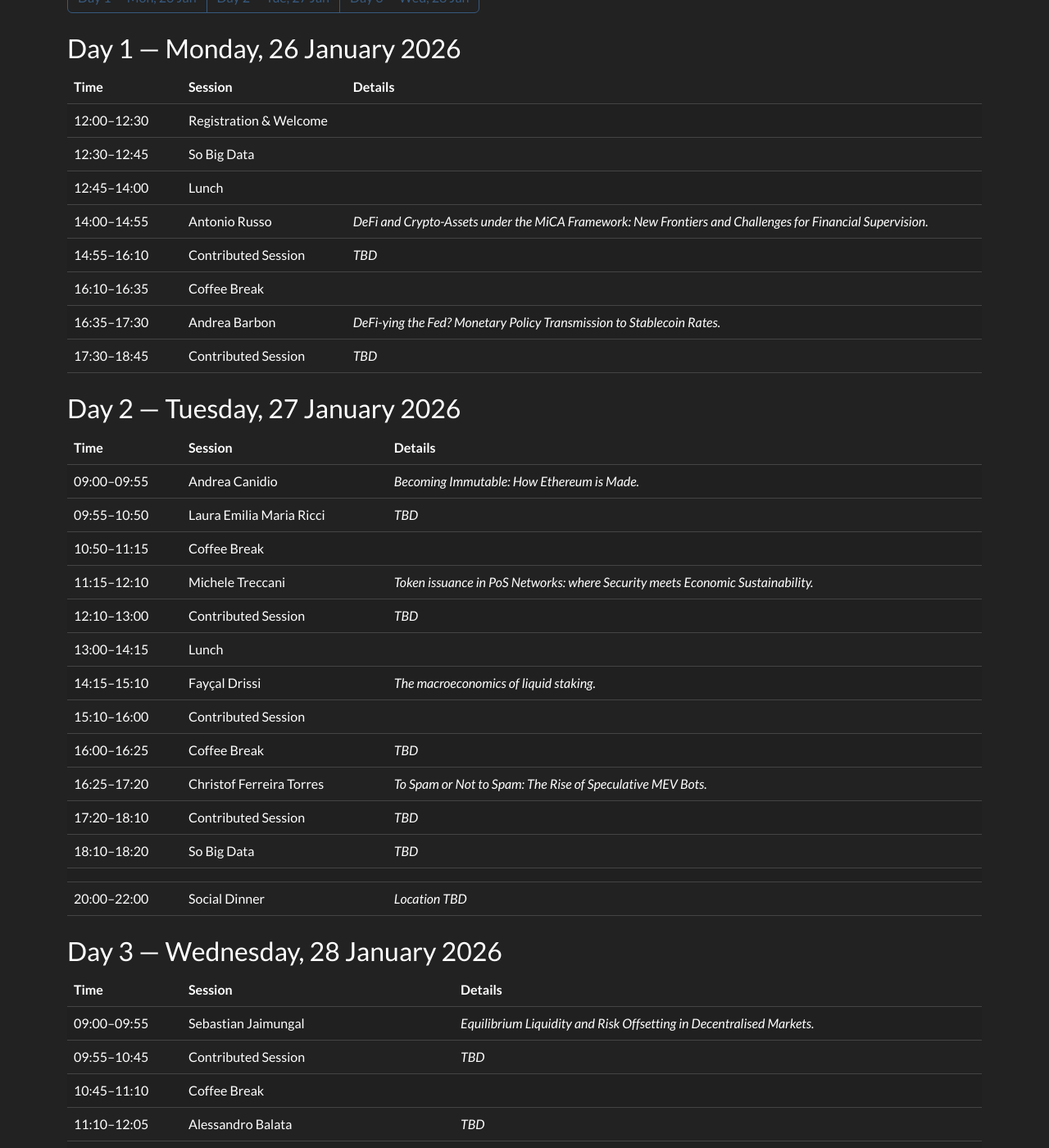
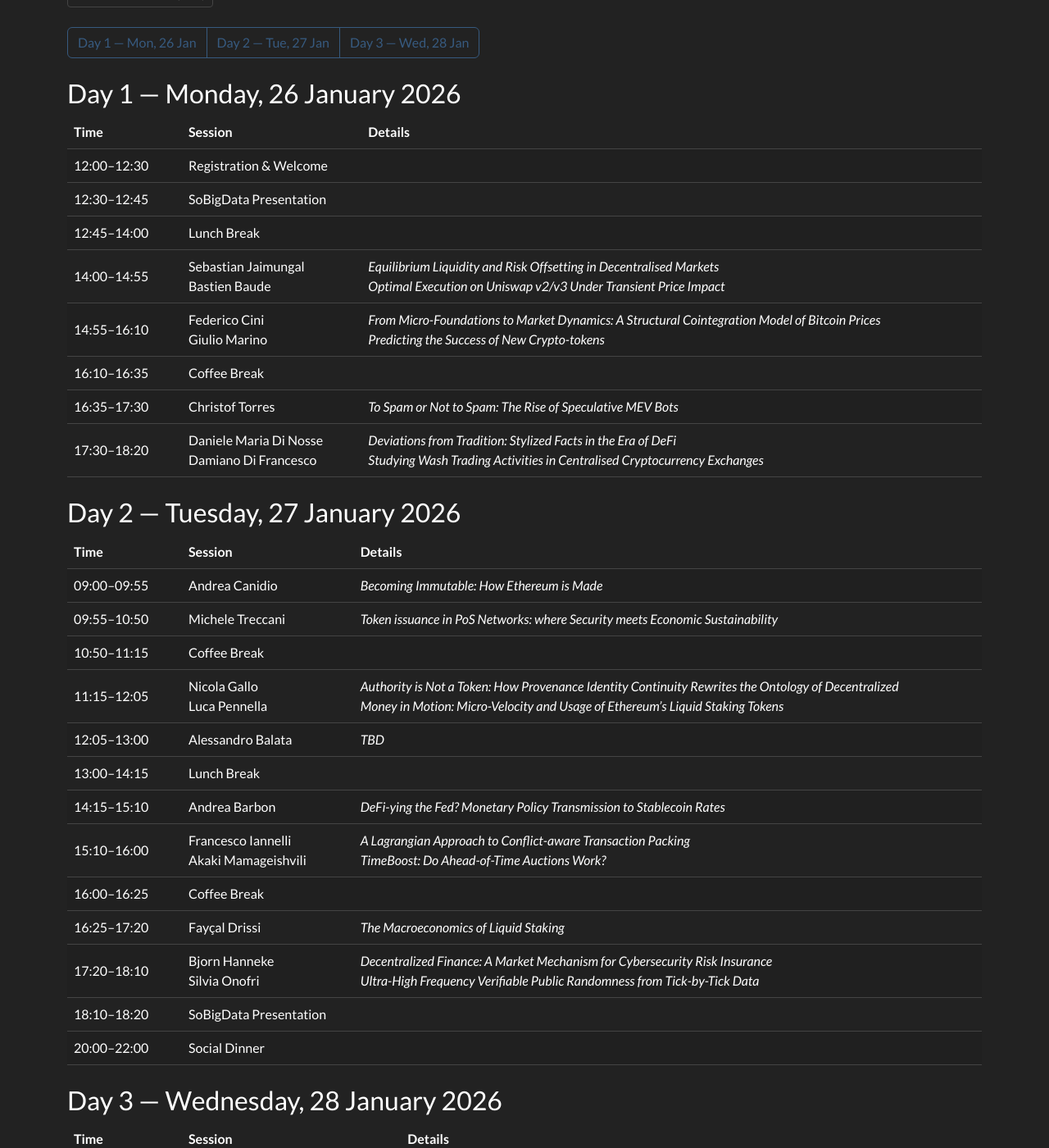
Before and after one commit to sns-defi/sns-defi.github.io, a Jekyll site: the page built from program.md, in a window 1280 px wide and 1400 px high, scrolled down 267 px. Shown: the whole window at 82% size. Built offline with Jekyll 4.4.1, drawn with Linux system fonts in a browser that asks for light colours; nearby versions of some CDN libraries; some of the changed text lies outside the part shown.

Commit message:
program update

```diff
--- a/program.md
+++ b/program.md
@@ -1,11 +1,12 @@
 ---
 layout: default
-title: "Program (Sketch)"
+title: "Program"
 permalink: /program/
 ---
 
-<h2 class="section-title">Program (Sketch)</h2>
+<h2 class="section-title">Program</h2>
 <p class="mb-3">The conference runs from <strong>Monday 26 January 2026</strong> to <strong>Wednesday 28 January 2026</strong> at Scuola Normale Superiore, Pisa. All times are <strong>CET (UTC+1)</strong>. All talks will be held in the <strong>Sala Azzurra</strong> (first floor). Coffee breaks and lunches will be served in the adjacent room.</p>
+<p class="mb-4"><a class="btn btn-outline-secondary btn-sm" href="{{ '/Schedule.pdf' | relative_url }}" download>Download Schedule (PDF)</a></p>
 
 <nav class="mb-4">
   <div class="btn-group" role="group" aria-label="Day navigation">
@@ -23,13 +24,13 @@ permalink: /program/
   <tbody>
     <!-- EXAMPLE OF ROW <tr><td>14:00–15:00</td><td>Session C OPPURE Panel 1 OPPURE Posters Session</td><td>Stablecoins & Payment Rails</td></tr>-->
     <tr><td>12:00–12:30</td><td>Registration & Welcome</td><td></td></tr>
-    <tr><td>12:30–12:45</td><td>So Big Data</td><td></td></tr>
-    <tr><td>12:45–14:00</td><td>Lunch</td><td></td></tr>
-    <tr><td>14:00–14:55</td><td>Antonio Russo</td><td><em>DeFi and Crypto-Assets under the MiCA Framework: New Frontiers and Challenges for Financial Supervision.</em></td></tr>
-    <tr><td>14:55–16:10</td><td>Contributed Session</td><td><em>TBD</em></td></tr>
+    <tr><td>12:30–12:45</td><td>SoBigData Presentation</td><td></td></tr>
+    <tr><td>12:45–14:00</td><td>Lunch Break</td><td></td></tr>
+    <tr><td>14:00–14:55</td><td>Sebastian Jaimungal<br>Bastien Baude</td><td><em>Equilibrium Liquidity and Risk Offsetting in Decentralised Markets</em><br><em>Optimal Execution on Uniswap v2/v3 Under Transient Price Impact</em></td></tr>
+    <tr><td>14:55–16:10</td><td>Federico Cini<br>Giulio Marino</td><td><em>From Micro-Foundations to Market Dynamics: A Structural Cointegration Model of Bitcoin Prices</em><br><em>Predicting the Success of New Crypto-tokens</em></td></tr>
     <tr><td>16:10–16:35</td><td>Coffee Break</td><td></td></tr>
-    <tr><td>16:35–17:30</td><td>Andrea Barbon</td><td><em>DeFi-ying the Fed? Monetary Policy Transmission to Stablecoin Rates.</em></td></tr>
-    <tr><td>17:30–18:45</td><td>Contributed Session</td><td><em>TBD</em></td></tr>
+    <tr><td>16:35–17:30</td><td>Christof Torres</td><td><em>To Spam or Not to Spam: The Rise of Speculative MEV Bots</em></td></tr>
+    <tr><td>17:30–18:20</td><td>Daniele Maria Di Nosse<br>Damiano Di Francesco</td><td><em>Deviations from Tradition: Stylized Facts in the Era of DeFi</em><br><em>Studying Wash Trading Activities in Centralised Cryptocurrency Exchanges</em></td></tr>
   </tbody>
 </table>
 
@@ -39,20 +40,19 @@ permalink: /program/
     <tr><th style="width: 140px;">Time</th><th>Session</th><th>Details</th></tr>
   </thead>
   <tbody>
-    <tr><td>09:00–09:55</td><td>Andrea Canidio</td><td><em>Becoming Immutable: How Ethereum is Made.</em></td></tr>
-    <tr><td>09:55–10:50</td><td>Laura Emilia Maria Ricci</td><td><em>TBD</em></td></tr>
+    <tr><td>09:00–09:55</td><td>Andrea Canidio</td><td><em>Becoming Immutable: How Ethereum is Made</em></td></tr>
+    <tr><td>09:55–10:50</td><td>Michele Treccani</td><td><em>Token issuance in PoS Networks: where Security meets Economic Sustainability</em></td></tr>
     <tr><td>10:50–11:15</td><td>Coffee Break</td><td></td></tr>
-    <tr><td>11:15–12:10</td><td>Michele Treccani</td><td><em>Token issuance in PoS Networks: where Security meets Economic Sustainability.</em></td></tr>
-    <tr><td>12:10–13:00</td><td>Contributed Session</td><td><em>TBD</em></td></tr>
-    <tr><td>13:00–14:15</td><td>Lunch</td><td></td></tr>
-    <tr><td>14:15–15:10</td><td>Fayçal Drissi</td><td><em>The macroeconomics of liquid staking.</em></td></tr>
-    <tr><td>15:10–16:00</td><td>Contributed Session</td><td></td></tr>
-    <tr><td>16:00–16:25</td><td>Coffee Break</td><td><em>TBD</em></td></tr>
-    <tr><td>16:25–17:20</td><td>Christof Ferreira Torres</td><td><em>To Spam or Not to Spam: The Rise of Speculative MEV Bots.</em></td></tr>
-    <tr><td>17:20–18:10</td><td>Contributed Session</td><td><em>TBD</em></td></tr>
-    <tr><td>18:10–18:20</td><td>So Big Data</td><td><em>TBD</em></td></tr>
-    <tr><td></td><td></td><td><em></em></td></tr>
-    <tr><td>20:00–22:00</td><td>Social Dinner</td><td><em>Location TBD</em></td></tr>
+    <tr><td>11:15–12:05</td><td>Nicola Gallo<br>Luca Pennella</td><td><em>Authority is Not a Token: How Provenance Identity Continuity Rewrites the Ontology of Decentralized</em><br><em>Money in Motion: Micro-Velocity and Usage of Ethereum’s Liquid Staking Tokens</em></td></tr>
+    <tr><td>12:05–13:00</td><td>Alessandro Balata</td><td><em>TBD</em></td></tr>
+    <tr><td>13:00–14:15</td><td>Lunch Break</td><td></td></tr>
+    <tr><td>14:15–15:10</td><td>Andrea Barbon</td><td><em>DeFi-ying the Fed? Monetary Policy Transmission to Stablecoin Rates</em></td></tr>
+    <tr><td>15:10–16:00</td><td>Francesco Iannelli<br>Akaki Mamageishvili</td><td><em>A Lagrangian Approach to Conflict-aware Transaction Packing</em><br><em>TimeBoost: Do Ahead-of-Time Auctions Work?</em></td></tr>
+    <tr><td>16:00–16:25</td><td>Coffee Break</td><td></td></tr>
+    <tr><td>16:25–17:20</td><td>Fayçal Drissi</td><td><em>The Macroeconomics of Liquid Staking</em></td></tr>
+    <tr><td>17:20–18:10</td><td>Bjorn Hanneke<br>Silvia Onofri</td><td><em>Decentralized Finance: A Market Mechanism for Cybersecurity Risk Insurance</em><br><em>Ultra-High Frequency Verifiable Public Randomness from Tick-by-Tick Data</em></td></tr>
+    <tr><td>18:10–18:20</td><td>SoBigData Presentation</td><td></td></tr>
+    <tr><td>20:00–22:00</td><td>Social Dinner</td><td></td></tr>
   </tbody>
 </table>
 
@@ -62,12 +62,12 @@ permalink: /program/
     <tr><th style="width: 140px;">Time</th><th>Session</th><th>Details</th></tr>
   </thead>
   <tbody>
-    <tr><td>09:00–09:55</td><td>Sebastian Jaimungal</td><td><em>Equilibrium Liquidity and Risk Offsetting in Decentralised Markets.</em></td></tr>
-    <tr><td>09:55–10:45</td><td>Contributed Session</td><td><em>TBD</em></td></tr>
+    <tr><td>09:00–09:55</td><td>Antonio Russo</td><td><em>DeFi and Crypto-Assets under the MiCA Framework: New Frontiers and Challenges for Financial Supervision</em></td></tr>
+    <tr><td>09:55–10:45</td><td>Luca Alberici<br>Nicolas Oderbolz &amp; Alberto Arrigoni</td><td><em>Implied Impermanent Loss for Concentrated Liquidity</em><br><em>User-specific Risk Premiums in a Decentralized Lending Platform</em></td></tr>
     <tr><td>10:45–11:10</td><td>Coffee Break</td><td></td></tr>
-    <tr><td>11:10–12:05</td><td>Alessandro Balata</td><td><em>TBD</em></td></tr>
-    <tr><td>12:05–12:55</td><td>Contributed Session</td><td><em>TBD</em></td></tr>
-    <tr><td>12:55–14:00</td><td>Lunch</td><td></td></tr>
-    <tr><td>14:00–14:15</td><td>So Big Data & Closing Remarks</td><td></td></tr>
+    <tr><td>11:10–12:05</td><td>Laura Ricci</td><td><em>TBD</em></td></tr>
+    <tr><td>12:05–12:55</td><td>Vittorio Ruffo<br>Lidia Brailovskaya</td><td><em>Market Efficiency in Prediction Markets - A Comparison with Derivatives</em><br><em>Swaps and Options on Ethereum Gas Fees: A Framework for Risk Management in DeFi</em></td></tr>
+    <tr><td>12:55–14:00</td><td>Lunch Break</td><td></td></tr>
+    <tr><td>14:00–14:15</td><td>SoBigData &amp; Closing Remarks</td><td></td></tr>
   </tbody>
 </table>
```
Also changed, not shown: 1 other file.
